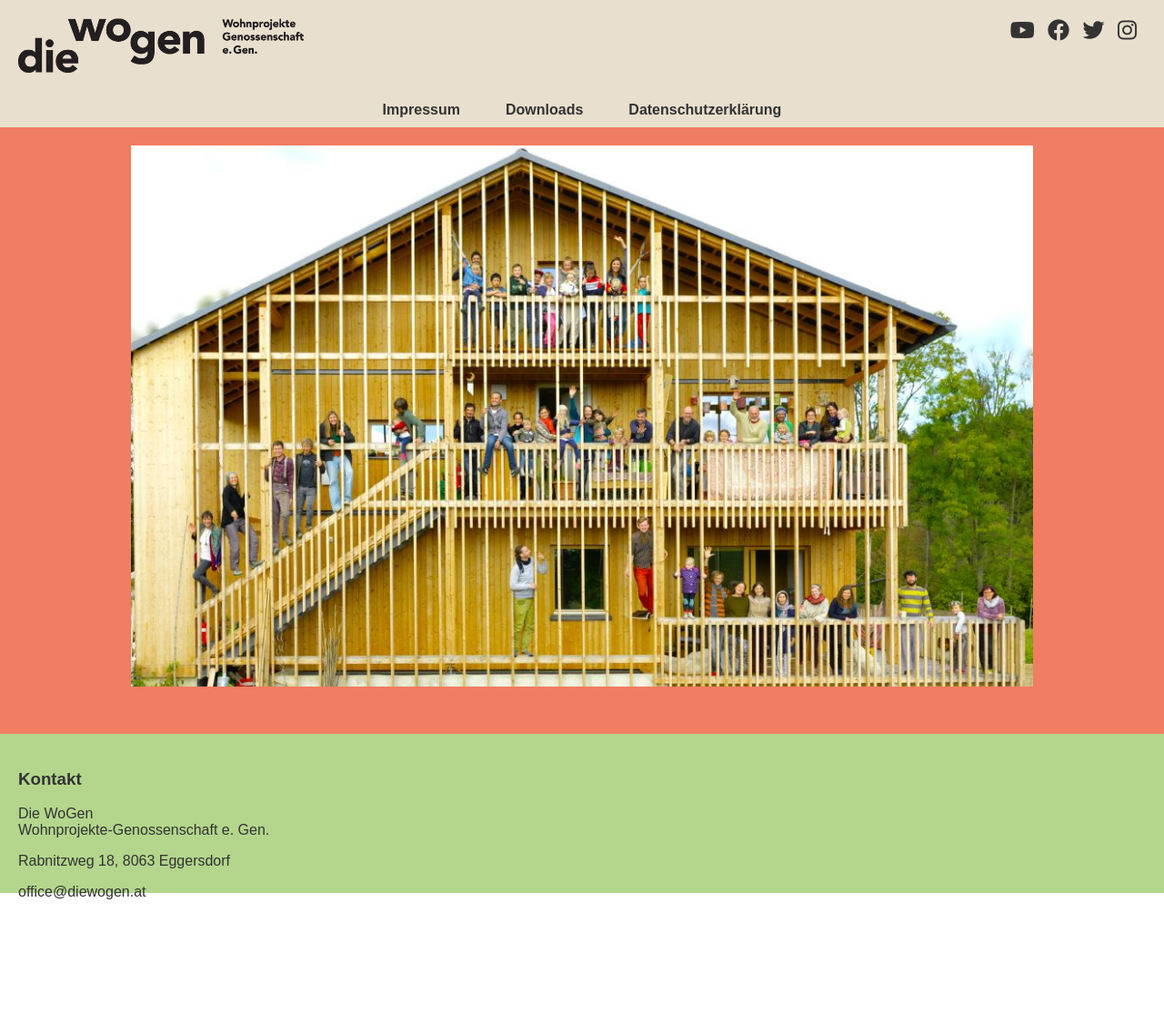
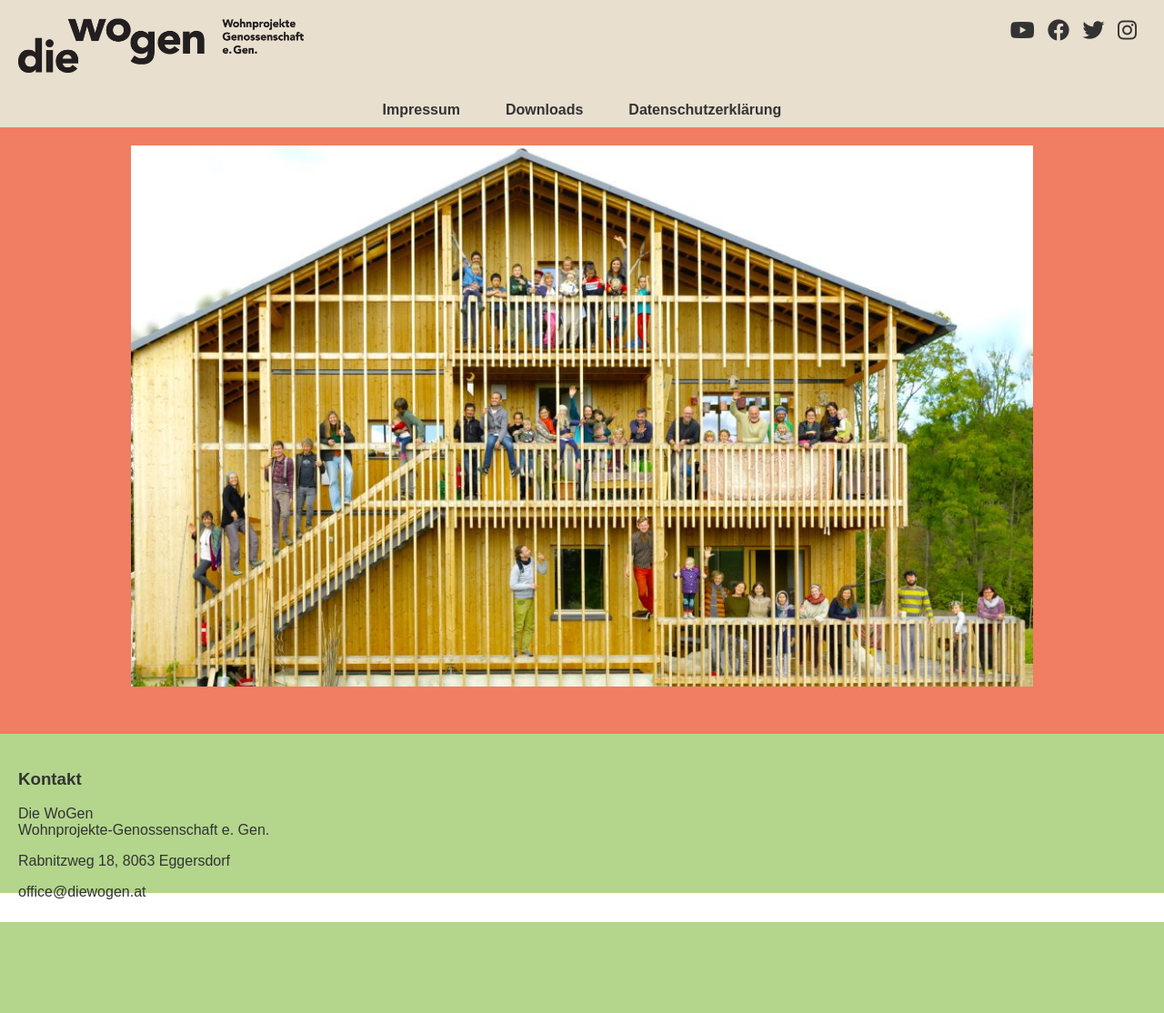
Before and after one commit to diewogen/diewogen.github.io, a Jekyll site: the page built from README.md, in a window 1280 px wide. Shown: the whole page at 91% size. Built offline with Jekyll 4.4.1, drawn with Linux system fonts in a browser that asks for light colours; our own code applies the rules of GitHub Pages for plain Markdown files; before the commit the page ends 1014 px from its top, so only the background shows below that.

Commit message:
Update style.css

```diff
--- a/assets/css/style.css
+++ b/assets/css/style.css
@@ -111,6 +111,15 @@
     display: none;
 }
 
+.menu-toggle {
+    display: none;
+    font-size: 1.5em;
+    background: none;
+    border: none;
+    cursor: pointer;
+    color: #333333;
+}
+
 .main-menu ul {
     justify-content: center;
     list-style: none;
@@ -139,9 +148,32 @@
     border-radius: 5px;
 }
 
-@media (max-width: 768px) {
+.menu-toggle {
+    display: none;
+    font-size: 1.5em;
+    background: none;
+    border: none;
+    cursor: pointer;
+    color: #333333;
+}
+
+@media (min-width: 768px) {
     .main-menu ul {
-        flex-direction: column;
-        gap: 10px;
+        display: flex;
+    }
+
+    .menu-toggle {
+        display: inline-block; /* Show the hamburger icon */
+    }
+
+    .main-menu ul.show {
+        display: flex; /* Show menu when toggle is active */
     }
 }
+
+body::after {
+    content: "";
+    display: block;
+    height: 100px; /* Adjust height if needed */
+    background-color: #b3d68c;
+}
```
